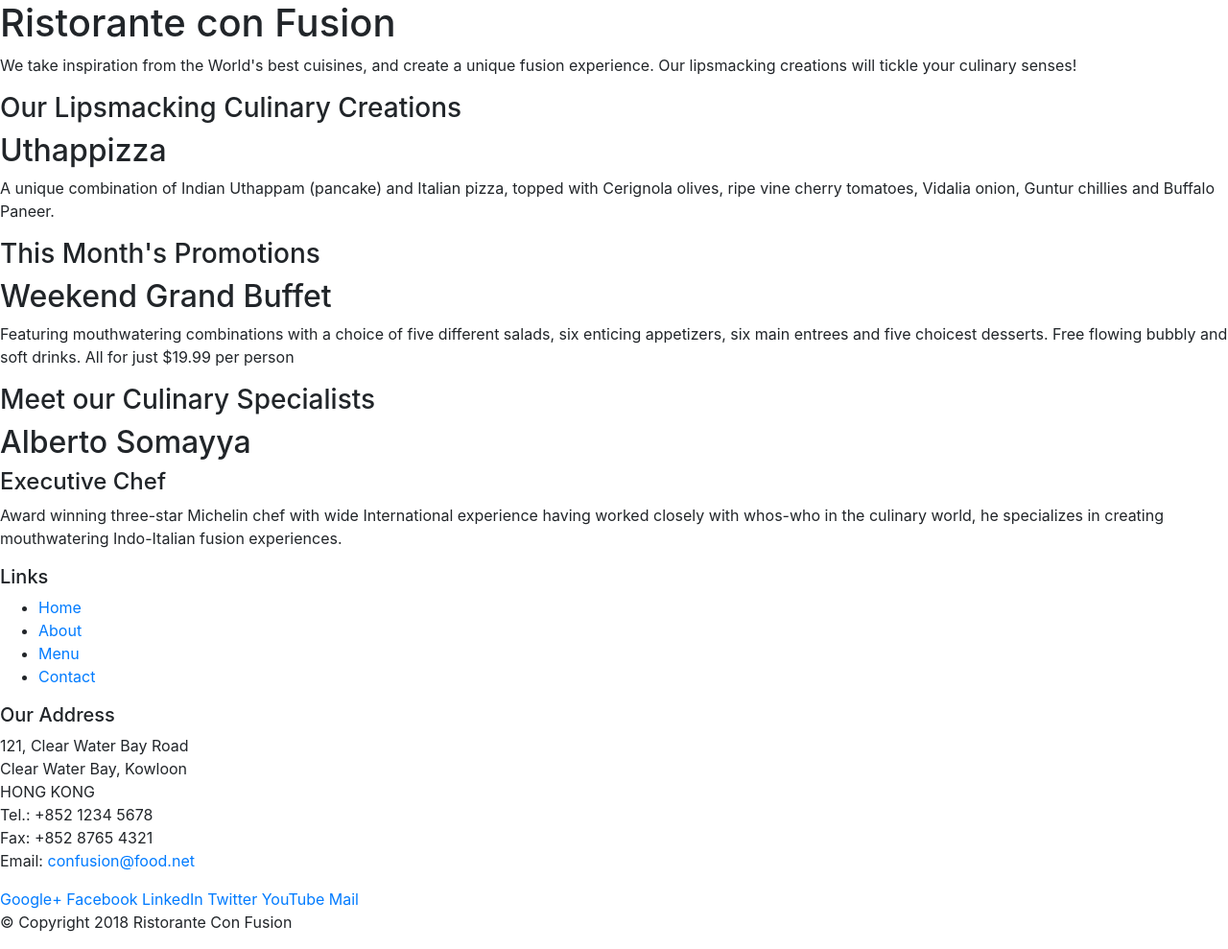
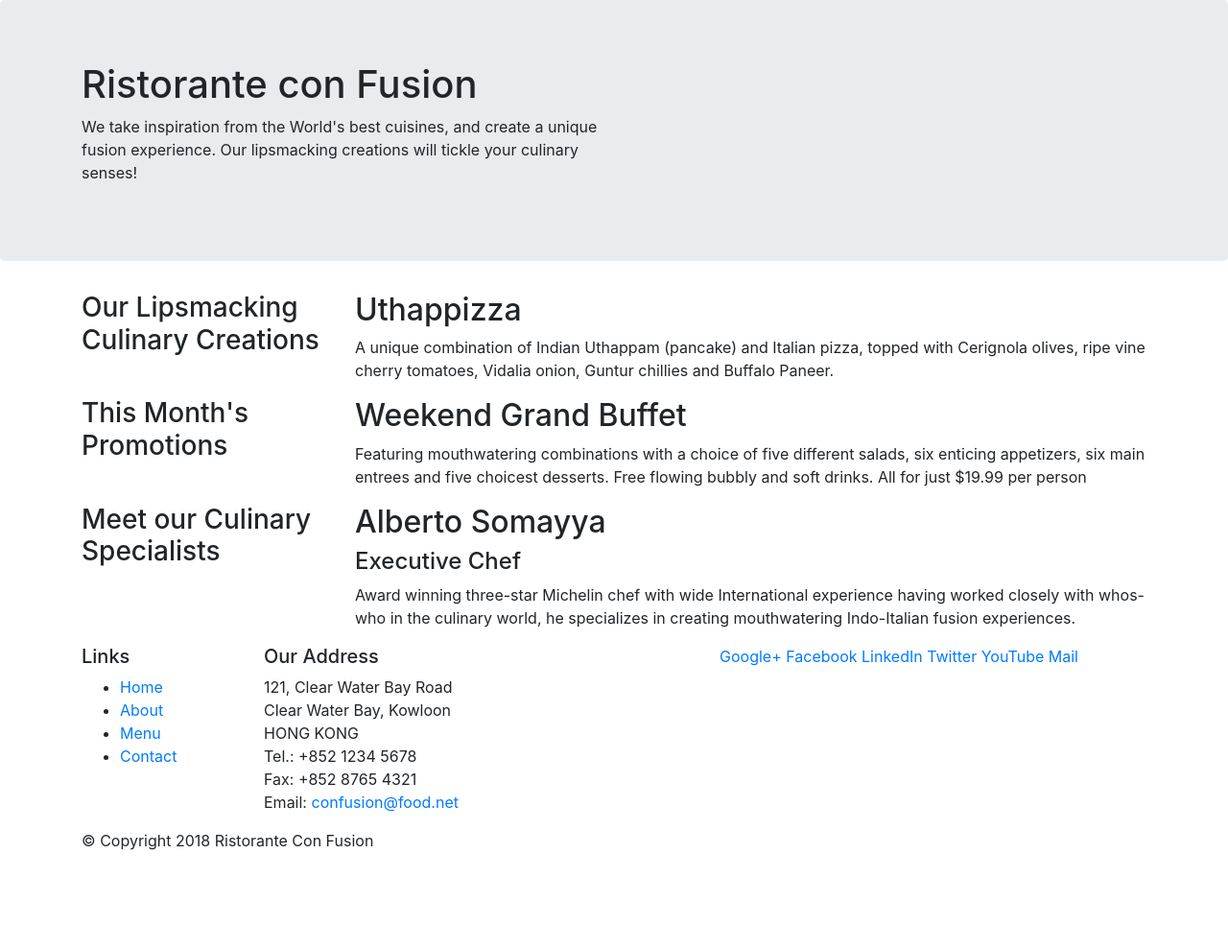
Before and after one commit to Tarun-Acharya/Full-Stack-Specialization-Bootstrap, a website: page index.html in a window 1280 px wide. Shown: the whole page at 96% size. After the commit the page ends 904 px from the top, so only its background shows below. Drawn offline with nearby package versions, Linux system fonts and the light colour scheme.

Commit message:
Bootstrap part one

```diff
--- a/index.html
+++ b/index.html
@@ -14,46 +14,46 @@
 
 <body>
 
-    <header>
-        <div>
-            <div>
-                <div>
+    <header class ="jumbotron">
+        <div class="container">
+            <div class="row">
+                <div class="col-12 col-sm-6">
                     <h1>Ristorante con Fusion</h1>
                     <p>We take inspiration from the World's best cuisines, and create a unique fusion experience. Our lipsmacking creations will tickle your culinary senses!</p>
                 </div>
-                <div>
+                <div class="col-12 col-sm">
                 </div>
             </div>
-        </div>
+        </di v>
     </header>
 
-    <div>
-        <div>
-            <div>
+    <div class="container">
+        <div class="row">
+            <div class="col-12 col-sm-4 col-md-3">
                 <h3>Our Lipsmacking Culinary Creations</h3>
             </div>
-            <div>
+            <div class="col col-sm sol-md">
                 <h2>Uthappizza</h2>
                 <p>A unique combination of Indian Uthappam (pancake) and Italian pizza, topped with Cerignola olives, ripe vine cherry tomatoes, Vidalia onion, Guntur chillies and Buffalo Paneer.</p>
             </div>
         </div>
 
 
-        <div>
-            <div>
+        <div class="row">
+            <div class="col-12 col-sm-4 col-md-3">
                 <h3>This Month's Promotions</h3>
             </div>
-            <div>
+            <div class="col col-sm col-md">
                 <h2>Weekend Grand Buffet</h2>
                 <p>Featuring mouthwatering combinations with a choice of five different salads, six enticing appetizers, six main entrees and five choicest desserts. Free flowing bubbly and soft drinks. All for just $19.99 per person </p>
             </div>
         </div>
 
-        <div>
-            <div>
+        <div class="row">
+            <div class="col-12 col-sm-4 col-md-3">
                 <h3>Meet our Culinary Specialists</h3>
             </div>
-            <div>
+            <div class="col col-sm col-md">
                 <h2>Alberto Somayya</h2>
                 <h4>Executive Chef</h4>
                 <p>Award winning three-star Michelin chef with wide International experience having worked closely with whos-who in the culinary world, he specializes in creating mouthwatering Indo-Italian fusion experiences. </p>
@@ -62,9 +62,9 @@
     </div>
 
     <footer>
-        <div>
-            <div>
-                <div>
+        <div class="container">
+            <div class="row">
+                <div class="col-4 col-sm-2">
                     <h5>Links</h5>
                     <ul>
                         <li><a href="#">Home</a></li>
@@ -73,7 +73,7 @@
                         <li><a href="#">Contact</a></li>
                     </ul>
                 </div>
-                <div>
+                <div class="col-7 col-sm-5">
                     <h5>Our Address</h5>
                     <address>
 		              121, Clear Water Bay Road<br>
@@ -84,7 +84,7 @@
 		              Email: <a href="mailto:confusion@food.net">confusion@food.net</a>
 		           </address>
                 </div>
-                <div>
+                <div class="col-12 col-sm-5">
                     <div>
                         <a href="http://google.com/+">Google+</a>
                         <a href="http://www.facebook.com/profile.php?id=">Facebook</a>
@@ -95,8 +95,8 @@
                     </div>
                 </div>
            </div>
-           <div>
-                <div>
+           <div class="row">
+                <div class="col-auto">
                     <p>© Copyright 2018 Ristorante Con Fusion</p>
                 </div>
            </div>
```
